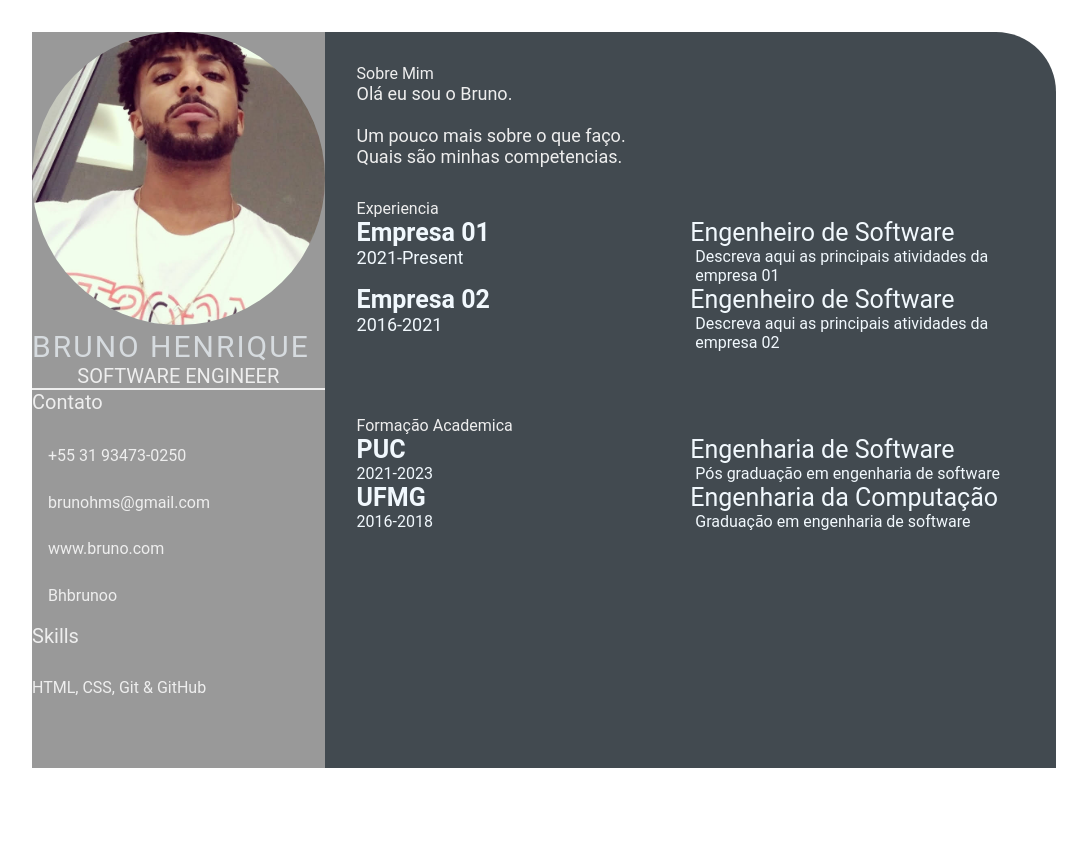
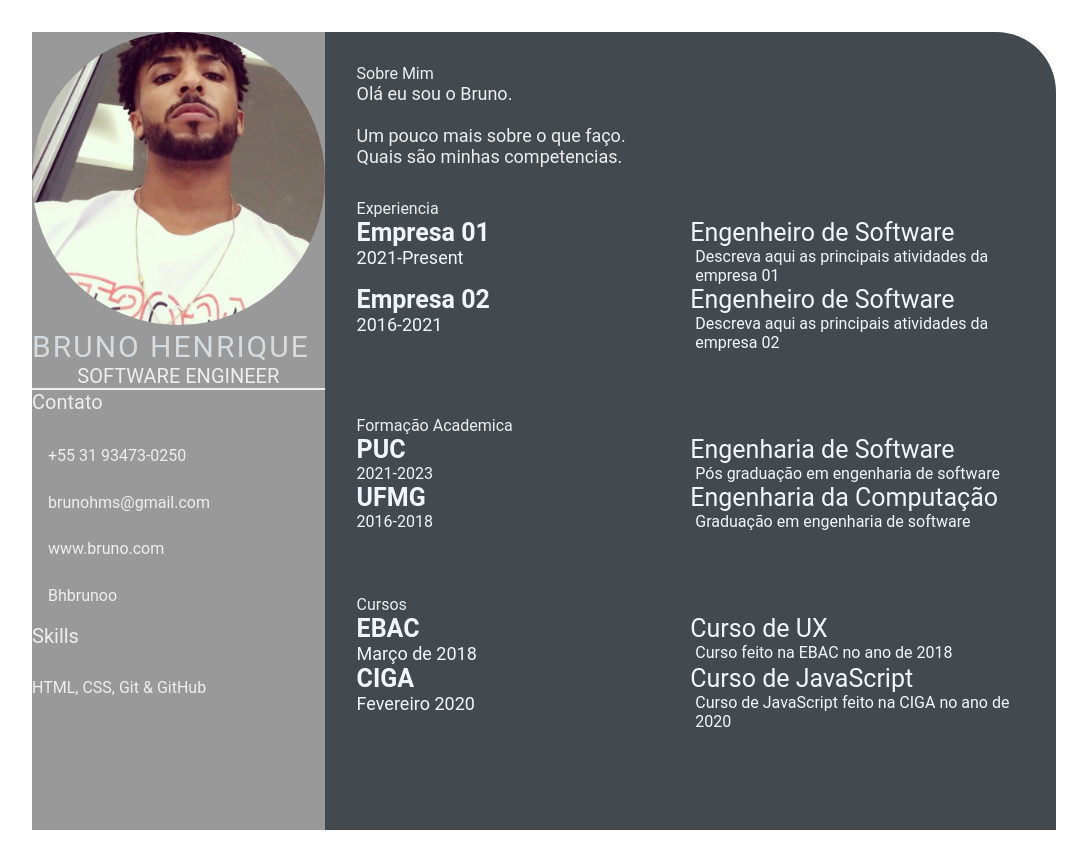
Before and after one commit to Bhbrunoo/devweekgit.github.io, a plain HTML site: page index.html in a window 1280 px wide. Shown: the whole page, without its empty margins (96-1183 px from the left). Drawn offline with Linux system fonts and the light colour scheme.

Commit message:
dia-05 (#5)

```diff
--- a/index.html
+++ b/index.html
@@ -104,6 +104,33 @@
                         </div>
                         </div>
                     </section>
+                    <section class="awards gap">
+                        <div class="right-title">Cursos</div>
+                        <div class="awards-contents">
+                            <div class="awards-left">
+                                <p class="awards-company-name">EBAC</p>
+                                <p class="awards-time-period">Março de 2018</p>
+                            </div>
+                            <div class="awards-right">
+                                <p class="awards-name">Curso de UX</p>
+                                <p class="awards-desc">
+                                    Curso feito na EBAC no ano de 2018
+
+                                </p>
+                            </div>
+                            <div class="awards-left">
+                                <p class="awards-company-name">CIGA</p>
+                                <p class="awards-time-period">Fevereiro 2020</p>
+                            </div>
+                            <div class="awards-right">
+                                <p class="awards-name">Curso de JavaScript</p>
+                                <p class="awards-desc">
+                                    Curso de JavaScript feito na CIGA no ano de 2020
+
+                                </p>
+                            </div>
+                        </div>
+                    </section>
         </section>
         <main>
 </body>
```
